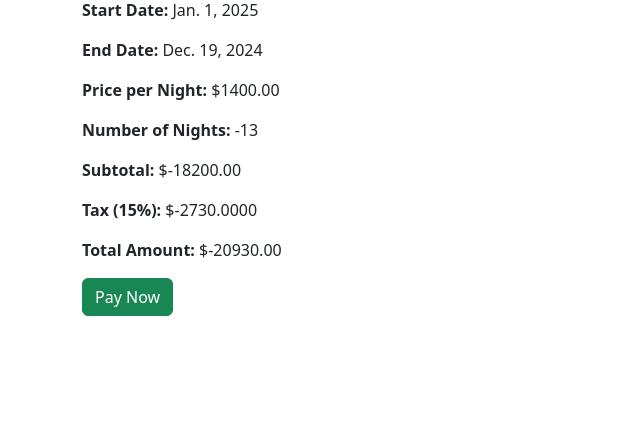
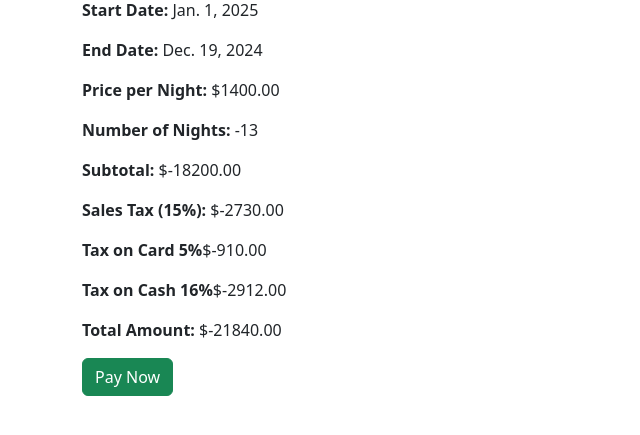
Before and after one commit to syedhannan-33/Hotel_Broker, a Django app: page /pay-booking/17/ in a window 1280 px wide. Shown: the part 242-677 px from the top of the page, without its empty margins (0-640 px from the left). Run offline with Django 5.2, Linux system fonts and the light colour scheme; data comes from the database, SQL or seed files in the repository; both versions use the stored data as it was after the commit.

Commit message:
Added payement by card and cash

```diff
--- a/home/views.py
+++ b/home/views.py
@@ -261,52 +261,66 @@ def cancel_booking(request, booking_id):
 
 
 def pay_booking(request, booking_id):
-    # Fetch the booking to be paid
+    # Fetch the booking
     booking = get_object_or_404(Booking, id=booking_id)
 
-    # Calculate the number of nights and the total cost
+    # Calculate the number of nights
     start_date = booking.start_date
     end_date = booking.end_date
     num_nights = (end_date - start_date).days
 
-    # Get the tax rate from the hotel's tax class
-    tax_rate = booking.tax.percentage if booking.tax else 0
 
-    # Calculate the total amount
+    # Base calculations
     price_per_night = booking.room.price_per_night
     sub_total = num_nights * price_per_night
-    tax = sub_total * (tax_rate/Decimal(100))
-    total = sub_total + tax
+    sales_tax = (sub_total * Decimal(0.15)).quantize(Decimal('0.01'))
+    # Determine payment method and calculate additional tax
+    payment_method = request.GET.get('method', 'card')  # Default to 'card' if no method is provided
+    tax_card = (Decimal(0.05) * sub_total).quantize(Decimal('0.01') )
+    tax_cash = (Decimal(0.16) * sub_total).quantize(Decimal('0.01') )
+    if payment_method.lower() == 'cash':
+        additional_tax = sub_total * Decimal(0.16)  # 16% cash tax
+    else:  # Assume 'card'
+        additional_tax = sub_total * Decimal(0.05)  # 5% card tax
+
+    # Final total
+    total = sub_total  + sales_tax + additional_tax
 
     if request.method == 'POST':
-        # Update the booking status to "Confirmed" once payment is made
+        # Update the booking status to "Confirmed"
         booking.status = Booking.StatusChoices.CONFIRMED
         booking.save()
 
+        # Mark the room as booked
         booking.room.is_Booked = True
         booking.room.save()
 
+        # Save the payment details
         Payments.objects.create(
             booking=booking,
-            date=datetime.now(),
+            date=now(),
             Amount=total,
-            method=Payments.MethodChoice.Online,  # Assuming payment is online; modify as needed
+            method=payment_method.capitalize(),
             Status=Payments.StatusChoice.Paid
         )
 
-        messages.success(request, f'Your booking with ID {booking.id} has been successfully confirmed.')
+        # Notify the user
+        messages.success(request, f'Payment successful! Booking ID: {booking.id} has been confirmed.')
 
-        # Redirect to a success page
+        # Redirect to the user's bookings page
         return redirect('my_bookings')
 
-    # Render the payment page with calculated values
+    # Render the payment page
     return render(request, 'home/pay_booking.html', {
         'booking': booking,
         'num_nights': num_nights,
         'price_per_night': price_per_night,
         'sub_total': sub_total,
-        'tax': tax,
+        'sales_tax': sales_tax,
         'total': total,
+        'tax_card' : tax_card,
+        'tax_cash' : tax_cash,
+        'payment_method': payment_method.capitalize(),
     })
 
 def add_review(request, hotel_id):
--- a/templates/home/my_bookings.html
+++ b/templates/home/my_bookings.html
@@ -37,9 +37,10 @@ My Bookings
                     <button type="submit" class="btn btn-danger mx-2" {% if booking.status == 'Canceled' %}disabled{% endif %}>Cancel</button>
                 </form>
 
-                <!-- Pay Button -->
+                <!-- Payment Buttons -->
                 {% if booking.status == 'Pending' %}
-                <a href="{% url 'pay_booking' booking.id %}" class="btn btn-success" style="margin-left: 10px;">Pay</a>
+                <a href="{% url 'pay_booking' booking.id %}?method=card" class="btn btn-primary" style="margin-left: 10px;">Pay by Card</a>
+                <a href="{% url 'pay_booking' booking.id %}?method=cash" class="btn btn-secondary" style="margin-left: 10px;">Pay by Cash</a>
                 {% endif %}
             </td>
         </tr>
--- a/templates/home/pay_booking.html
+++ b/templates/home/pay_booking.html
@@ -16,7 +16,9 @@ Pay for Booking - {{ booking.id }}
     <p><strong>Price per Night:</strong> ${{ price_per_night }}</p>
     <p><strong>Number of Nights:</strong> {{ num_nights }}</p>
     <p><strong>Subtotal:</strong> ${{ sub_total }}</p>
-    <p><strong>Tax ({{ booking.tax.percentage }}%):</strong> ${{ tax }}</p>
+    <p><strong>Sales Tax ({{ booking.tax.percentage }}%):</strong> ${{ sales_tax }}</p>
+    <p><strong>Tax on Card 5%</strong>${{tax_card}}</p>
+    <p><strong>Tax on Cash 16%</strong>${{tax_cash}}</p>
     <p><strong>Total Amount:</strong> ${{ total|floatformat:2 }}</p>
 
     <form method="POST">
```
Also changed, not shown: db.sqlite3.
